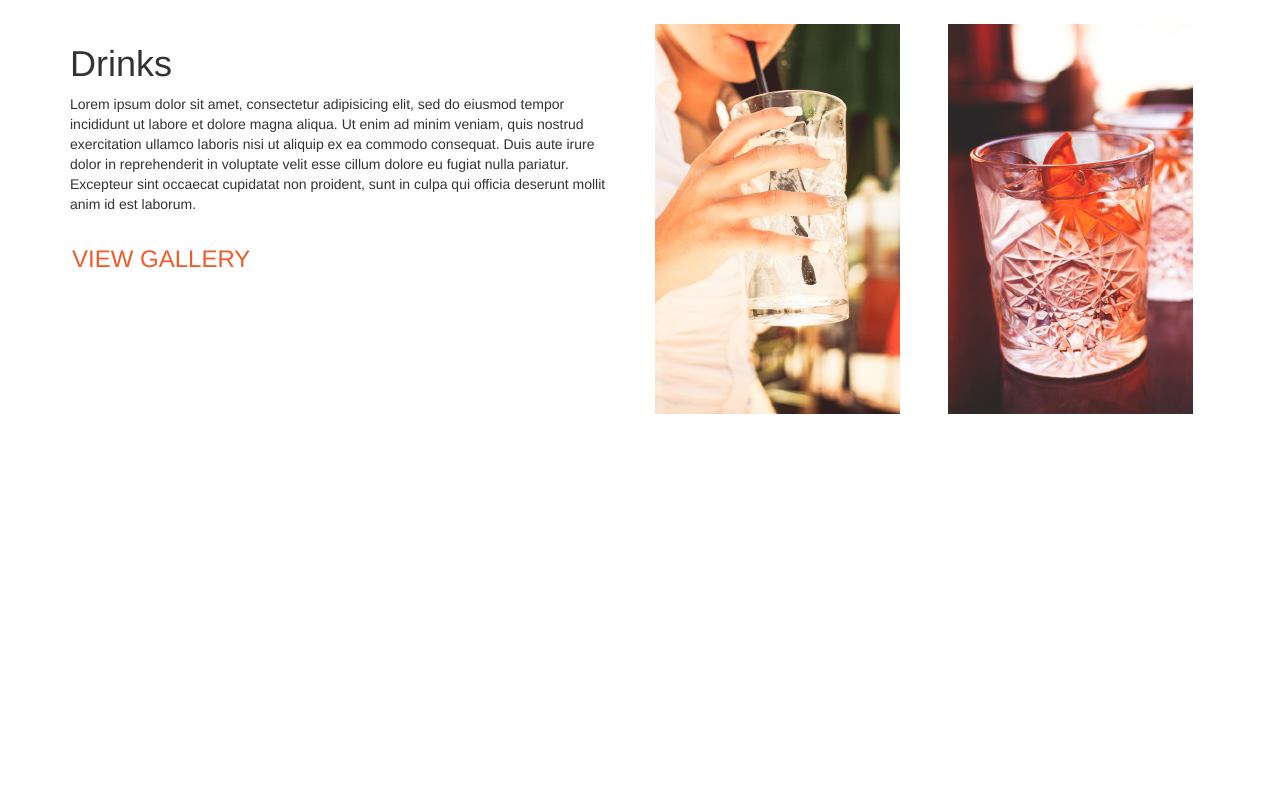
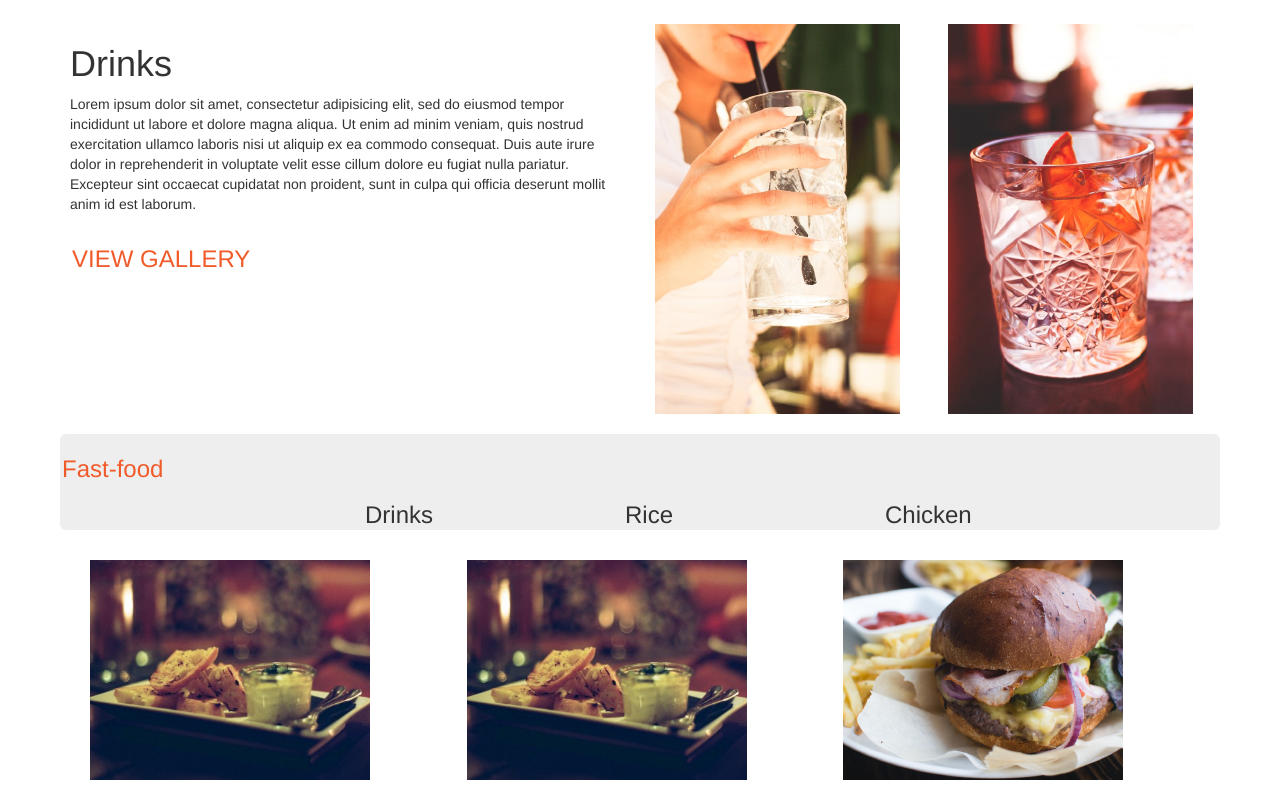
Before and after one commit to Idaapayo/resturant-template, a plain HTML site: page index.html in a window 1280 px wide. Shown: the part 1403-2203 px from the top of the page. Before the commit the page ends 1817 px from the top, so only its background shows below. Drawn offline with Linux system fonts and the light colour scheme; a script that the page names is missing; files whose address does not match are found by name.

Commit message:
commit to add mor e css chages

```diff
--- a/css/styles.css
+++ b/css/styles.css
@@ -58,3 +58,6 @@ padding: 2px;
 border: 5px #F15A29;
 margin: 10px #F15A29;
 }
+.grey{
+  background-color: light grey;
+}
--- a/index.html
+++ b/index.html
@@ -77,6 +77,38 @@
      </div>
    </div>
  </div>
+ <div class="back2">
+   <div class="white">
+   <div class="row">
+     <div class="row">
+       <div class="col-md-3 gallery">
+         <h3>Fast-food</h3>
+       </div>
+       <div class="jumbotron grey">
+       <div class="col-md-3">
+         <h3>Drinks</h3>
+       </div>
+       <div class="col-md-3">
+         <h3>Rice</h3>
+       </div>
+       <div class="col-md-3">
+         <h3>Chicken</h3>
+       </div>
+     </div>
+      </div>
+     <div class="col-md-4">
+       <img src="/home/buntu/IP2-master/assets/fastfood/chickenBurger.jpg" alt="">
+     </div>
+     <div class="col-md-4">
+       <img src="/home/buntu/IP2-master/assets/fastfood/chickenBurger.jpg" alt="">
+     </div>
+     <div class="col-md-4">
+       <img src="/home/buntu/IP2-master/assets/fastfood/beefBurger.jpg" alt="">
+     </div>
+   </div>
+
+   </div>
+ </div>
 </div>
 <body>
 </html>
```
Also changed, not shown: assets/backgrounds/white.jpg (added).
